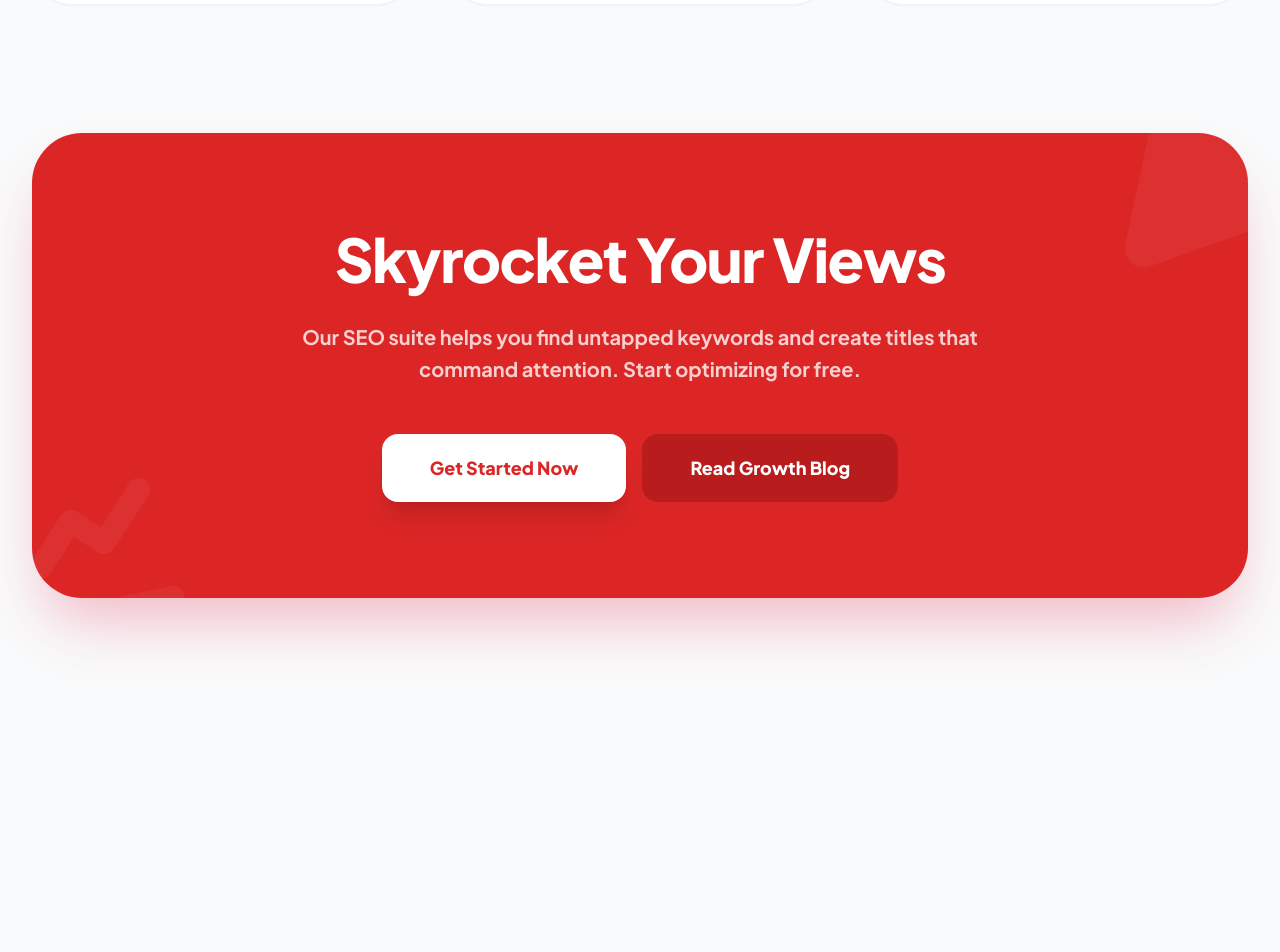
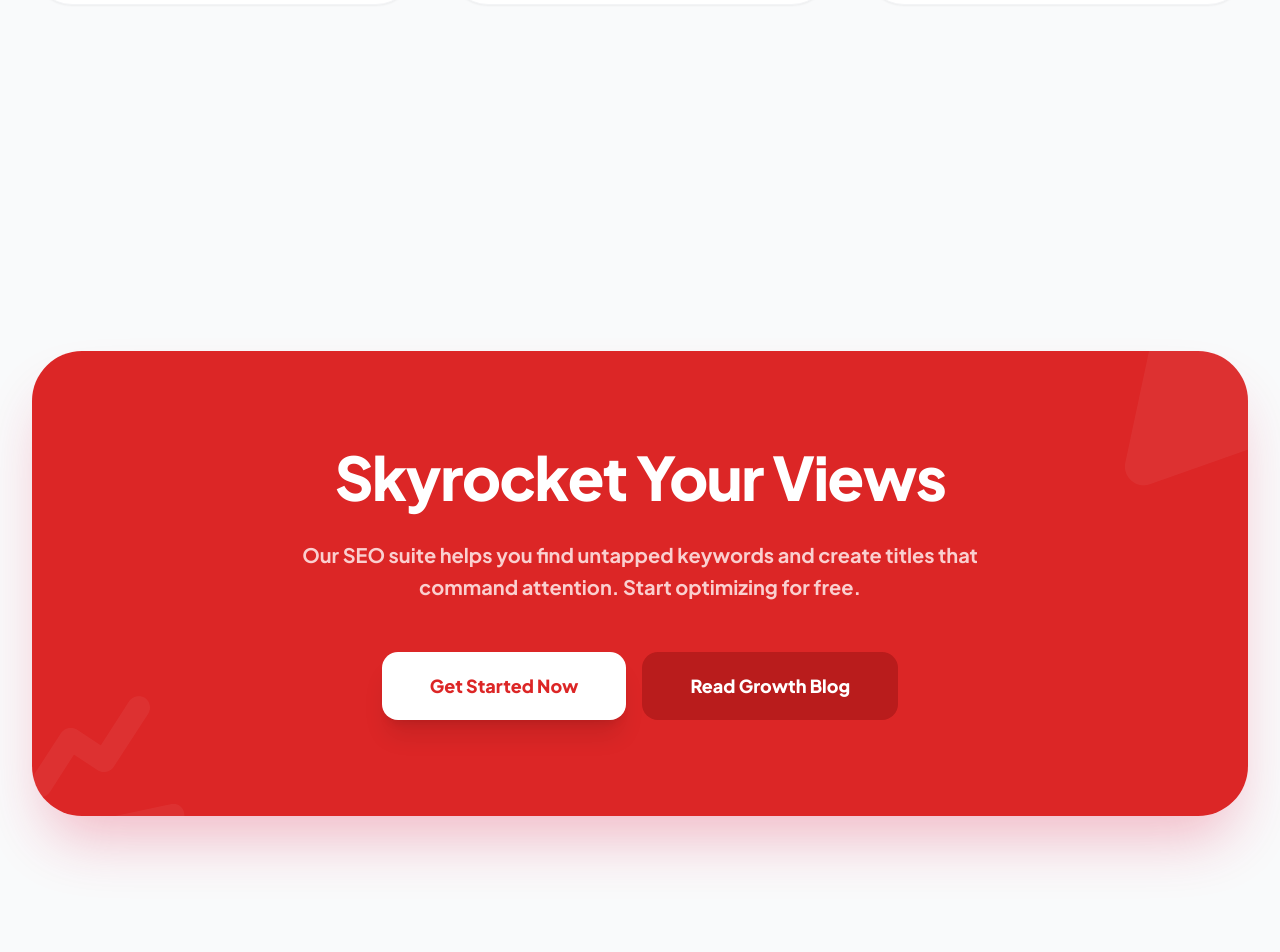
Before and after one commit to nomanafridi941-ops/YT-Toolkit, a React (Vite) app: page / in a window 1280 px wide. Shown: the part 2140-3092 px from the top of the page. Built offline with nearby package versions, Linux system fonts and the light colour scheme.

Commit message:
Move bottom banner above Skyrocket Your Views section

```diff
--- a/pages/Home.tsx
+++ b/pages/Home.tsx
@@ -108,6 +108,11 @@ const Home: React.FC = () => {
           </div>
         </section>
 
+        {/* Bottom Banner Ad */}
+        <section className="mb-32">
+          <BottomBannerAd />
+        </section>
+
         {/* CTA Section */}
         <section className="bg-red-600 rounded-[50px] p-12 md:p-24 text-center relative overflow-hidden mb-32 shadow-[0_35px_60px_-15px_rgba(225,29,72,0.3)]">
           <div className="relative z-10 max-w-3xl mx-auto">
@@ -123,13 +128,6 @@ const Home: React.FC = () => {
         </section>
 
       </div>
-
-      {/* Bottom Banner Ad */}
-      <div className="w-full bg-gray-50 dark:bg-[#0f172a] py-16">
-        <div className="max-w-7xl mx-auto px-4 sm:px-6 lg:px-8">
-          <BottomBannerAd />
-        </div>
-      </div>
     </div>
   );
 };
```
